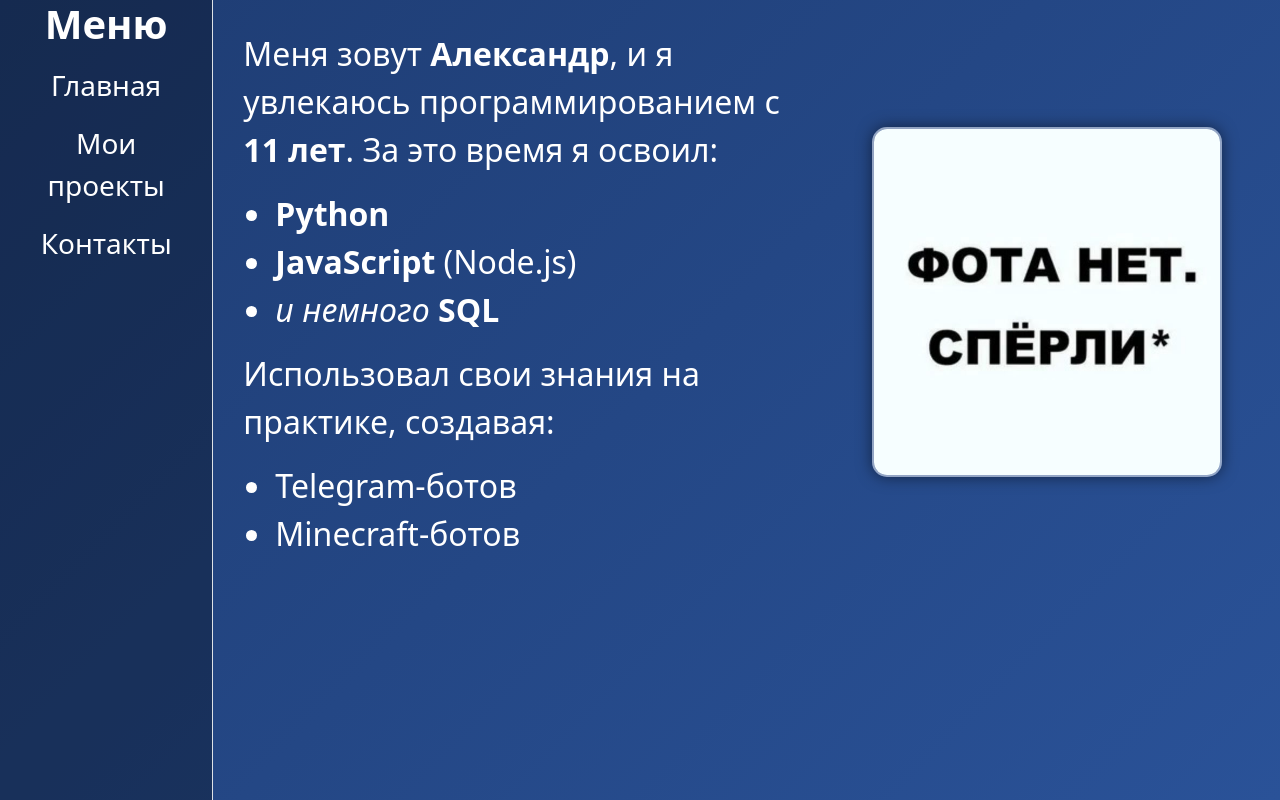
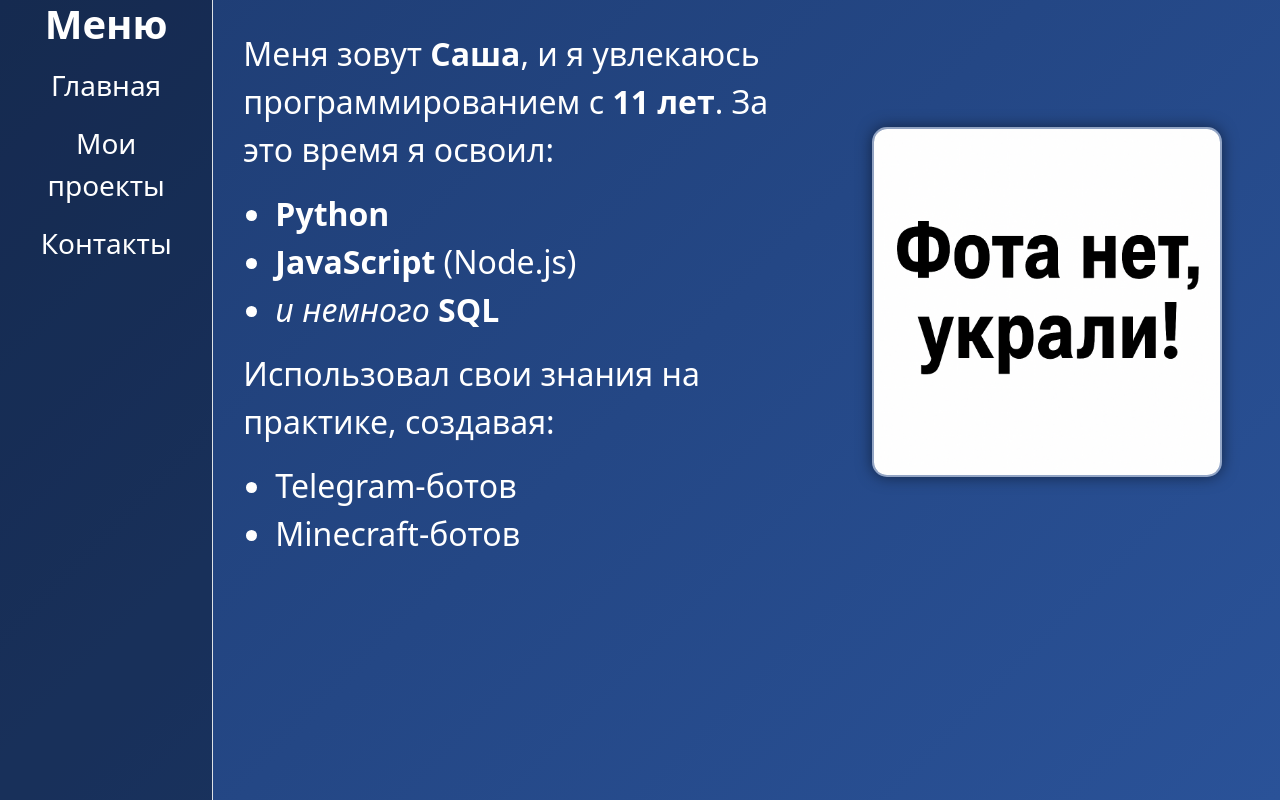
Before and after one commit to smartestkoder-glitch/SmartestSite, a website: page Portfolio/index.html in a window 1280 px wide. Drawn offline with nearby package versions, Linux system fonts and the light colour scheme.

Commit message:
Изменил текст чуток

```diff
--- a/Portfolio/index.html
+++ b/Portfolio/index.html
@@ -24,7 +24,7 @@
             <div class="row align-items-center">
                 <!-- Текст -->
                 <div class="col-lg-7 fs-2">
-                    <p>Меня зовут <b>Александр</b>, и я увлекаюсь программированием с <b>11 лет</b>. За это время я освоил:</p>
+                    <p>Меня зовут <b>Саша</b>, и я увлекаюсь программированием с <b>11 лет</b>. За это время я освоил:</p>
                     <ul>
                         <li><b>Python</b></li>
                         <li><b>JavaScript</b> (Node.js)</li>
@@ -37,13 +37,13 @@
                         <li>Minecraft-ботов</li>
                     </ul>
                 </div>
-
                 <!-- Картинка -->
                 <div class="col-lg-5 text-center">
-                    <img src="../picture/photoNetSperli.png" class="profile-img round" alt="Аватарка">
+                    <img src="../picture/photoNet.png" class="profile-img round" alt="Аватарка">
                 </div>
             </div>
-        </div>
+
+            </div>
 
     </div>
 </div>
```
Also changed, not shown: Portfolio/contact.html (+1 -1 lines), Portfolio/projects.html (+1 -1 lines), picture/photoNet.png (added).
